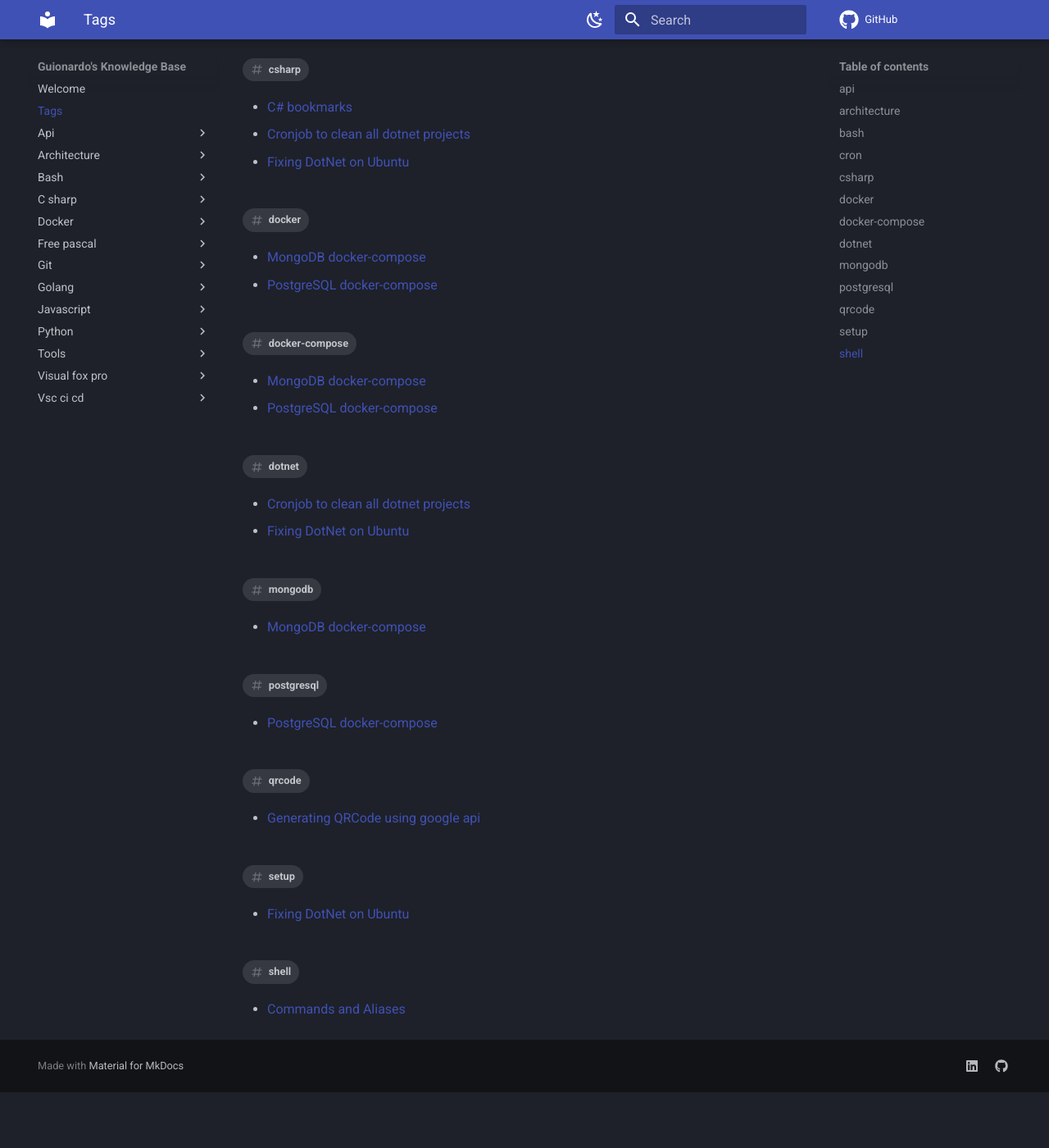
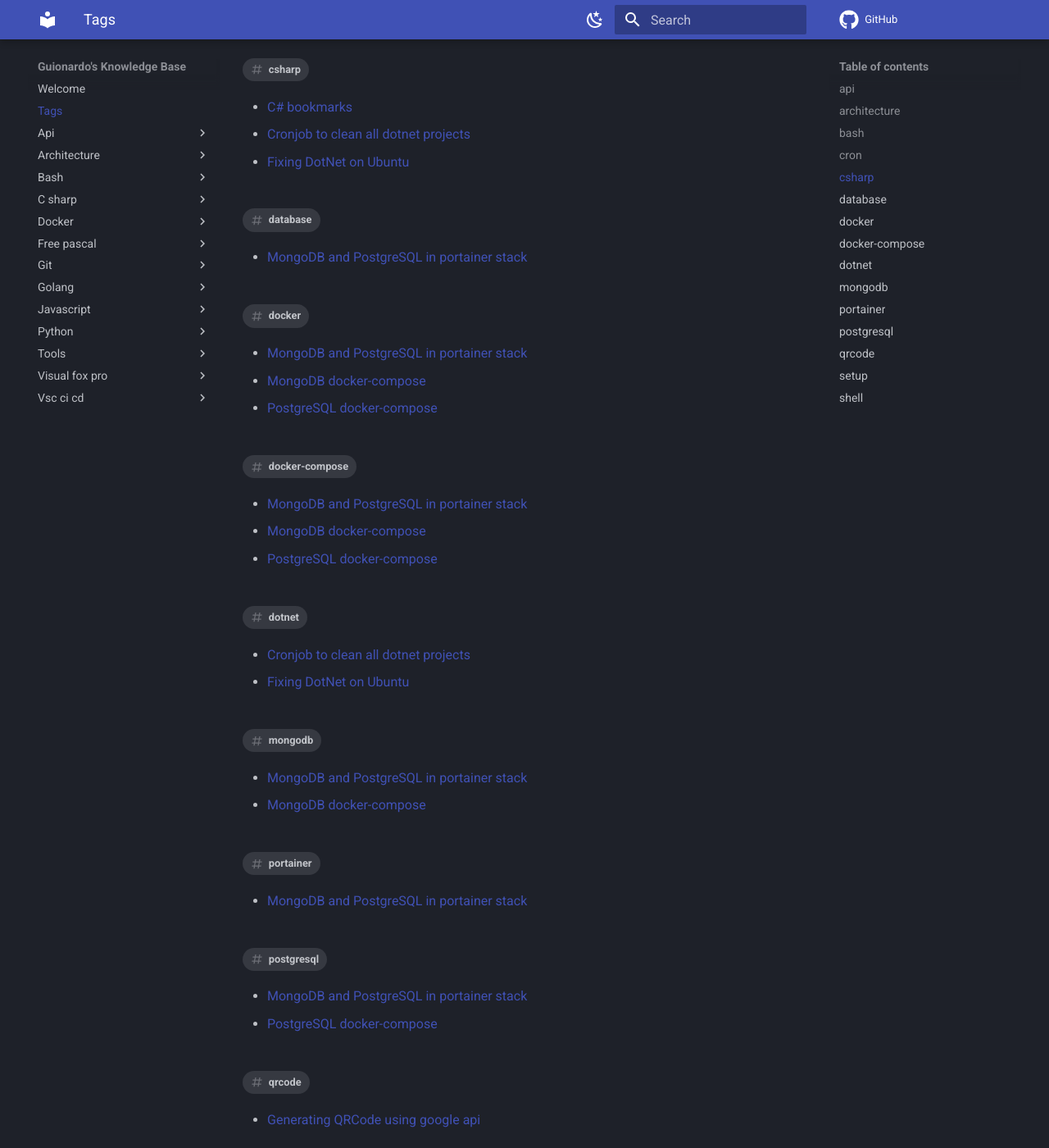
Before and after one commit to guionardo/kb, an MkDocs documentation site: the page built from docs/tags.md, in a window 1280 px wide and 1400 px high, scrolled down 613 px. Shown: the whole window at 82% size. Built offline with MkDocs 1.6.1 and Material for MkDocs 9.7.7, drawn with Linux system fonts in a browser that asks for light colours; comment, search, counter and statistics services are not loaded; before the commit the page ends 1945 px from its top, so only the background shows below that.

Commit message:
Adds database stack for portainer

````diff
--- /dev/null
+++ b/docs/docker/databases_portainer.md
@@ -0,0 +1,45 @@
+---
+title: MongoDB and PostgreSQL in portainer stack
+tags:
+    - docker
+    - docker-compose
+    - portainer
+    - database
+    - mongodb
+    - postgresql
+---
+
+Running databases as a [Portainer](https://portainer.io) stack.
+
+```yaml
+version: "2"
+services:
+  mongodb:
+    image: mongo:4.4.19-focal
+    environment:
+     PUID: 1000
+     PGID: 1000
+     MONGO_DATA_DIR: /data/db
+    volumes:
+      - mongodb_data:/data/db
+    ports:
+      - 27017:27017
+    restart: unless-stopped
+    network_mode: host
+
+  postgres:
+    image: postgres
+    environment:
+      POSTGRES_PASSWORD: postgres
+      POSTGRES_USER: secret
+    ports:
+      - 5432:5432
+    volumes:
+      - postgres_data:/var/lib/postgresql
+    restart: unless-stopped
+    network_mode: host
+
+volumes:
+  mongodb_data:
+  postgres_data:
+```
````
Also changed, not shown: LAST_CHANGE.md (+3 -3 lines), docs/index.md (+1 -3 lines).
